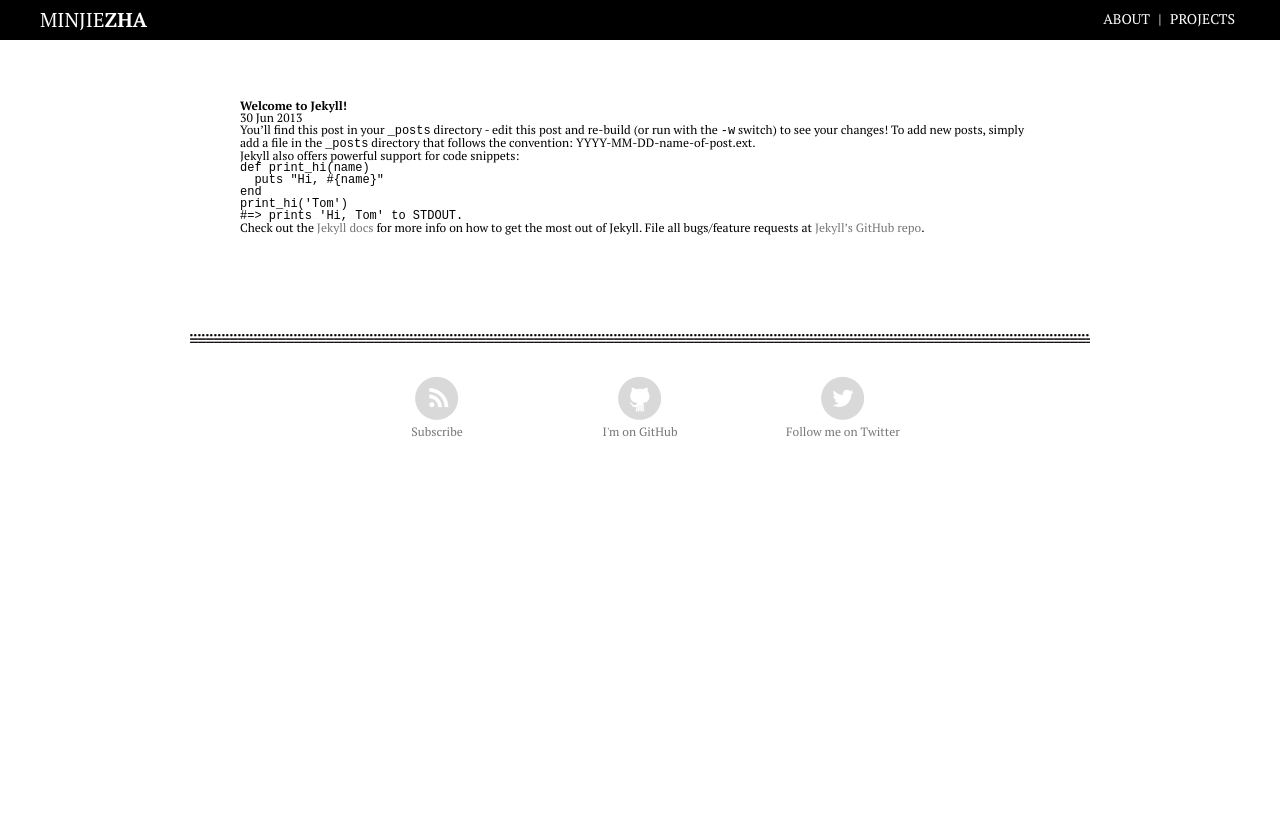
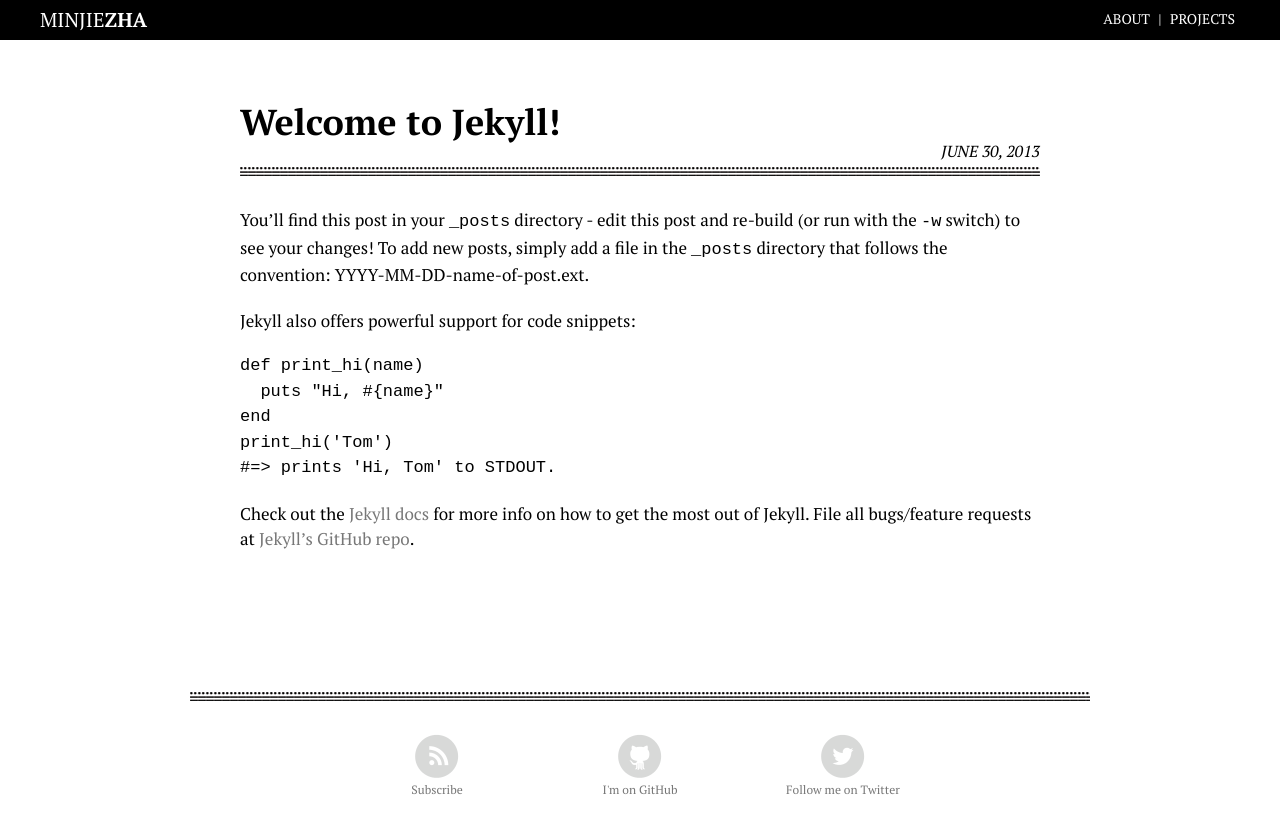
Before and after one commit to magic003/magic003.github.io, a Jekyll site: the page built from _posts/2013-06-30-welcome-to-jekyll.markdown, in a window 1280 px wide. Shown: the top 834 px of the page. Built offline with Jekyll 4.4.1, drawn with Linux system fonts in a browser that asks for light colours.

Commit message:
create post template

```diff
--- a/_layouts/post.html
+++ b/_layouts/post.html
@@ -1,9 +1,17 @@
 ---
 layout: default
 ---
-<h2>{{ page.title }}</h2>
-<p class="meta">{{ page.date | date_to_string }}</p>
 
-<div class="post">
-{{ content }}
-</div>
+<article class="post">
+  <header>
+    <h2>{{ page.title }}</h2>
+  </header>
+  <div class="date">
+    <time pubdate="{{ page.date }}">{{ page.date || date: "%B %d, %Y" }}</time>
+  </div>
+  <section>
+    <div class="post_body">
+      {{ content }}
+    </div>
+  </section>
+</article>
--- a/css/screen.css
+++ b/css/screen.css
@@ -23,6 +23,11 @@
 
 a:hover {
     color: red;
+}
+
+h2 {
+    font-size: 36px;
+    line-height: 120%;
 }
 
 /* Site */
@@ -154,4 +159,24 @@
 #posts li a:hover {
     color: red;
 }
+
 /* Posts */
+.post .date {
+    font-size: 16px;
+    font-style: italic;
+    text-transform: uppercase;
+    margin-bottom: 8px;
+    text-align: right;
+}
+
+.post_body {
+    background-image: url("/images/ornament1.png");
+    background-repeat: repeat-x;
+    padding: 20px 0;
+    font-size: 17px;
+    line-height: 150%;
+}
+
+.post_body p {
+    margin: 20px 0;
+}
```
